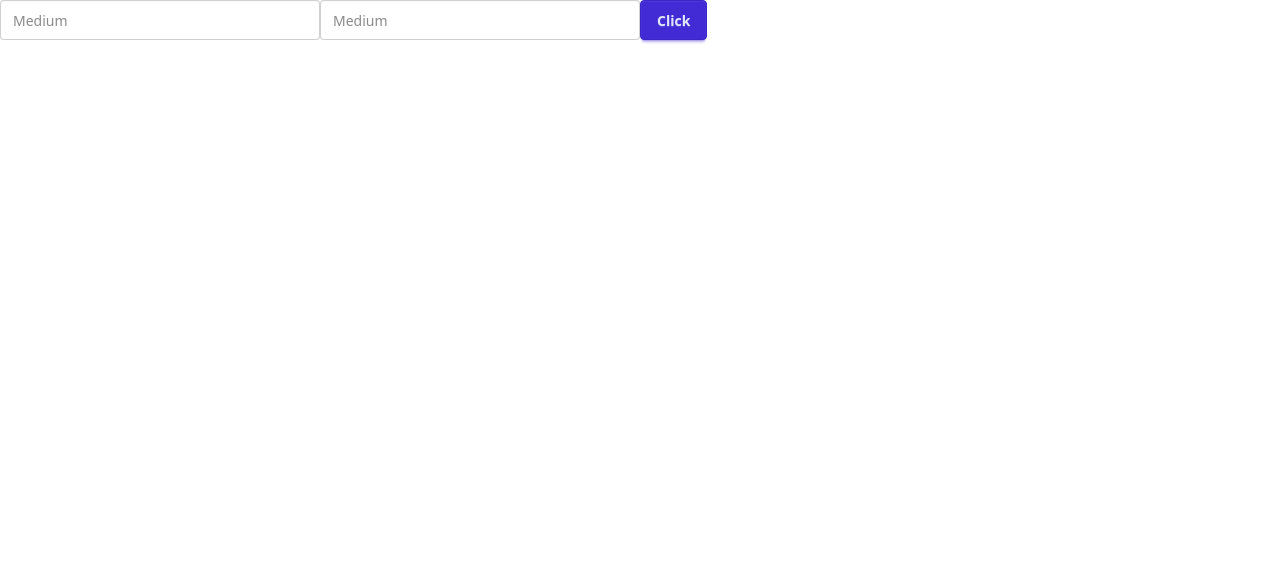
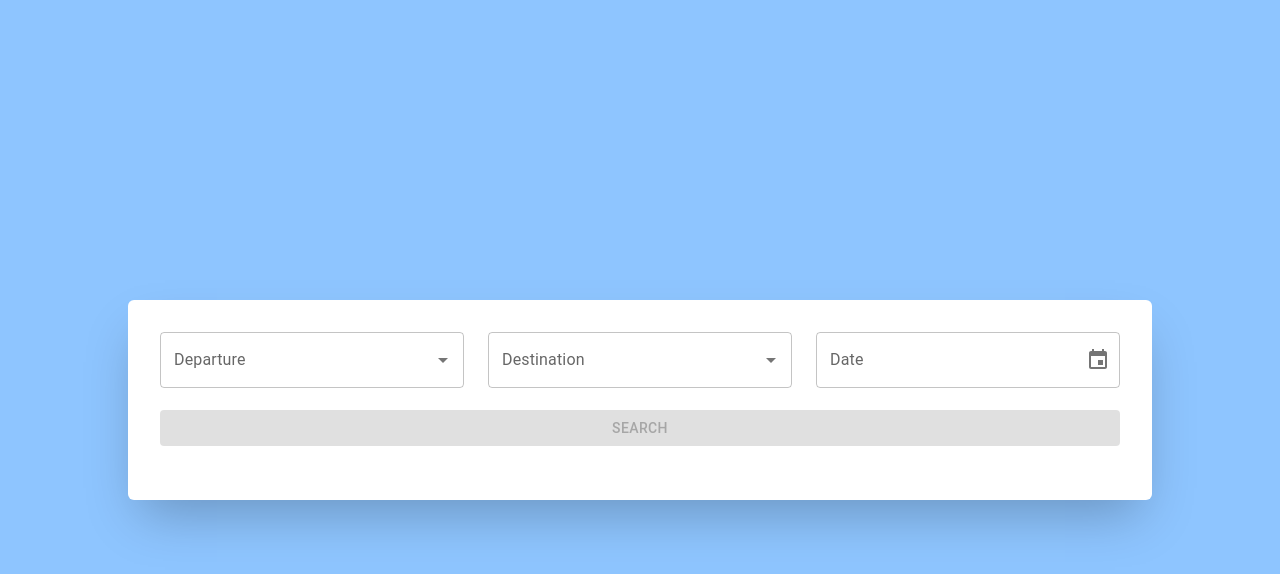
Before and after one commit to faridulhaque/JT-Spotter-AI-Flight-App, a Next.js app: page / in a window 1280 px wide. Shown: the top 574 px of the page. Built offline with nearby package versions, Linux system fonts and the light colour scheme.

Commit message:
select destination, departure and date and fetch data added

```diff
--- a/app/globals.css
+++ b/app/globals.css
@@ -1,3 +1 @@
 @import "tailwindcss";
-
-@plugin "daisyui";
--- a/components/Layout.tsx
+++ b/components/Layout.tsx
@@ -1,13 +1,27 @@
 "use client";
 import { Airports } from "@/services/types";
 import React, { useEffect, useState } from "react";
+import TextField from "@mui/material/TextField";
+import Autocomplete from "@mui/material/Autocomplete";
+import { DemoContainer } from "@mui/x-date-pickers/internals/demo";
+import { AdapterDayjs } from "@mui/x-date-pickers/AdapterDayjs";
+import { LocalizationProvider } from "@mui/x-date-pickers/LocalizationProvider";
+import { DatePicker } from "@mui/x-date-pickers/DatePicker";
+import dayjs, { Dayjs } from "dayjs";
+import { Button } from "@mui/material";
 
 function Layout() {
+  const [departureValue, setDepartureValue] = useState<Airports | null>(null);
+  const [departureInput, setDepartureInput] = useState("");
   const [departureOptions, setDepartureOptions] = useState<Airports[]>([]);
+
+  const [destinationValue, setDestinationValue] = useState<Airports | null>(
+    null,
+  );
+  const [destinationInput, setDestinationInput] = useState("");
   const [destinationOptions, setDestinationOptions] = useState<Airports[]>([]);
 
-  const [departureInput, setDepartureInput] = useState("");
-  const [destinationInput, setDestinationInput] = useState("");
+  const [date, setDate] = useState<Dayjs | null>(null);
 
   const [allData, setAllData] = useState([]);
 
@@ -35,41 +49,97 @@ function Layout() {
     const tokenRes = await fetch("/api/token", { method: "POST" });
     const tokenData = await tokenRes.json();
     const token = tokenData?.data?.access_token;
-    console.log("token", token);
+    const dateString = date?.format("YYYY-MM-DD");
 
-    // const flightsRes = await fetch(
-    //   `https://test.api.amadeus.com/v2/shopping/flight-offers?originLocationCode=JFK&destinationLocationCode=LHR&departureDate=2026-01-20&adults=1`,
-    //   {
-    //     headers: {
-    //       Authorization: `Bearer ${token}`,
-    //     },
-    //   },
-    // );
+    const flightsRes = await fetch(
+      `https://test.api.amadeus.com/v2/shopping/flight-offers?originLocationCode=${departureValue?.iata}&destinationLocationCode=${destinationValue?.iata}&departureDate=${dateString}&adults=1`,
+      {
+        headers: {
+          Authorization: `Bearer ${token}`,
+        },
+      },
+    );
 
-    // const flightsData = await flightsRes.json();
-    // setAllData(flightsData.data);
+    const flightsData = await flightsRes.json();
+    setAllData(flightsData.data);
   };
 
-  console.log("alldata", allData);
+  const sameValueError =
+    departureValue &&
+    destinationValue &&
+    departureValue.iata === destinationValue.iata
+      ? "Departure value and destination value can't be the same"
+      : null;
+
+  const buttonDisable = Boolean(
+    sameValueError || !departureValue?.iata || !destinationValue?.iata || !date,
+  );
 
   return (
-    <div>
-      <input
-        onChange={(e) => setDepartureInput(e.target.value)}
-        type="text"
-        placeholder="Medium"
-        className="input input-md"
-      />
-      <input
-        onChange={(e) => setDestinationInput(e.target.value)}
-        type="text"
-        placeholder="Medium"
-        className="input input-md"
-      />
+    <div className="min-h-screen flex items-center justify-center bg-blue-300">
+      <div className="shadow-2xl bg-white w-11/12 max-w-5xl rounded-md p-8">
+        <div className="grid grid-cols-1 md:grid-cols-3 gap-6">
+          <Autocomplete<Airports>
+            options={departureOptions}
+            value={departureValue}
+            inputValue={departureInput}
+            getOptionLabel={(o) => `${o.city} (${o.iata})`}
+            onChange={(_, value) => setDepartureValue(value)}
+            onInputChange={(_, value) => setDepartureInput(value)}
+            renderInput={(params) => (
+              <TextField {...params} label="Departure" fullWidth />
+            )}
+          />
 
-      <button onClick={handleSearch} className="btn btn-primary">
-        Click
-      </button>
+          <Autocomplete<Airports>
+            options={destinationOptions}
+            value={destinationValue}
+            inputValue={destinationInput}
+            getOptionLabel={(o) => `${o.city} (${o.iata})`}
+            onChange={(_, value) => setDestinationValue(value)}
+            onInputChange={(_, value) => setDestinationInput(value)}
+            renderInput={(params) => (
+              <TextField {...params} label="Destination" fullWidth />
+            )}
+          />
+
+          <LocalizationProvider dateAdapter={AdapterDayjs}>
+            <DatePicker
+              label="Date"
+              value={date}
+              minDate={dayjs().add(1, "day")}
+              onChange={(v) => setDate(v)}
+              slotProps={{
+                textField: {
+                  fullWidth: true,
+                },
+              }}
+            />
+          </LocalizationProvider>
+        </div>
+
+        {sameValueError && (
+          <div className="text-center text-red-500 mt-6">{sameValueError}</div>
+        )}
+
+        <div className="w-full flex items-center justify-center h-20">
+          <Button
+            disabled={buttonDisable}
+            onClick={handleSearch}
+            variant="contained"
+            fullWidth
+            sx={{
+              maxWidth: { sm: "auto" },
+              backgroundColor: "rgb(147 197 253)",
+              "&:hover": {
+                backgroundColor: "rgb(96 165 250)",
+              },
+            }}
+          >
+            Search
+          </Button>
+        </div>
+      </div>
     </div>
   );
 }
--- a/package.json
+++ b/package.json
@@ -9,8 +9,13 @@
     "lint": "eslint"
   },
   "dependencies": {
+    "@emotion/react": "^11.14.0",
+    "@emotion/styled": "^11.14.1",
+    "@mui/material": "^7.3.7",
+    "@mui/x-date-pickers": "^8.25.0",
     "axios": "^1.13.2",
     "daisyui": "^5.5.14",
+    "dayjs": "^1.11.19",
     "next": "16.1.3",
     "react": "19.2.3",
     "react-dom": "19.2.3",
```
Also changed, not shown: 1 other file (tests, documents, lock files or other folders).
